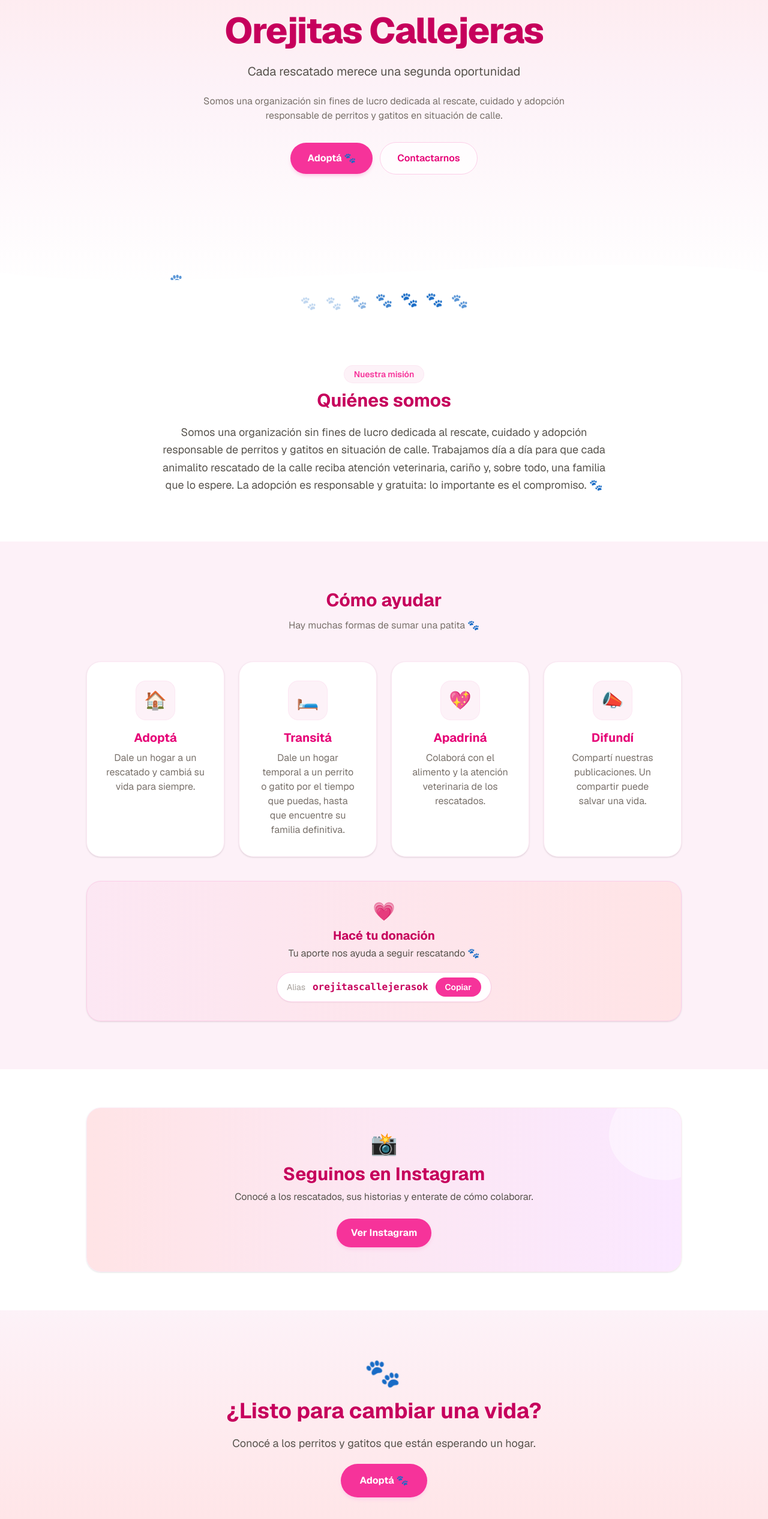
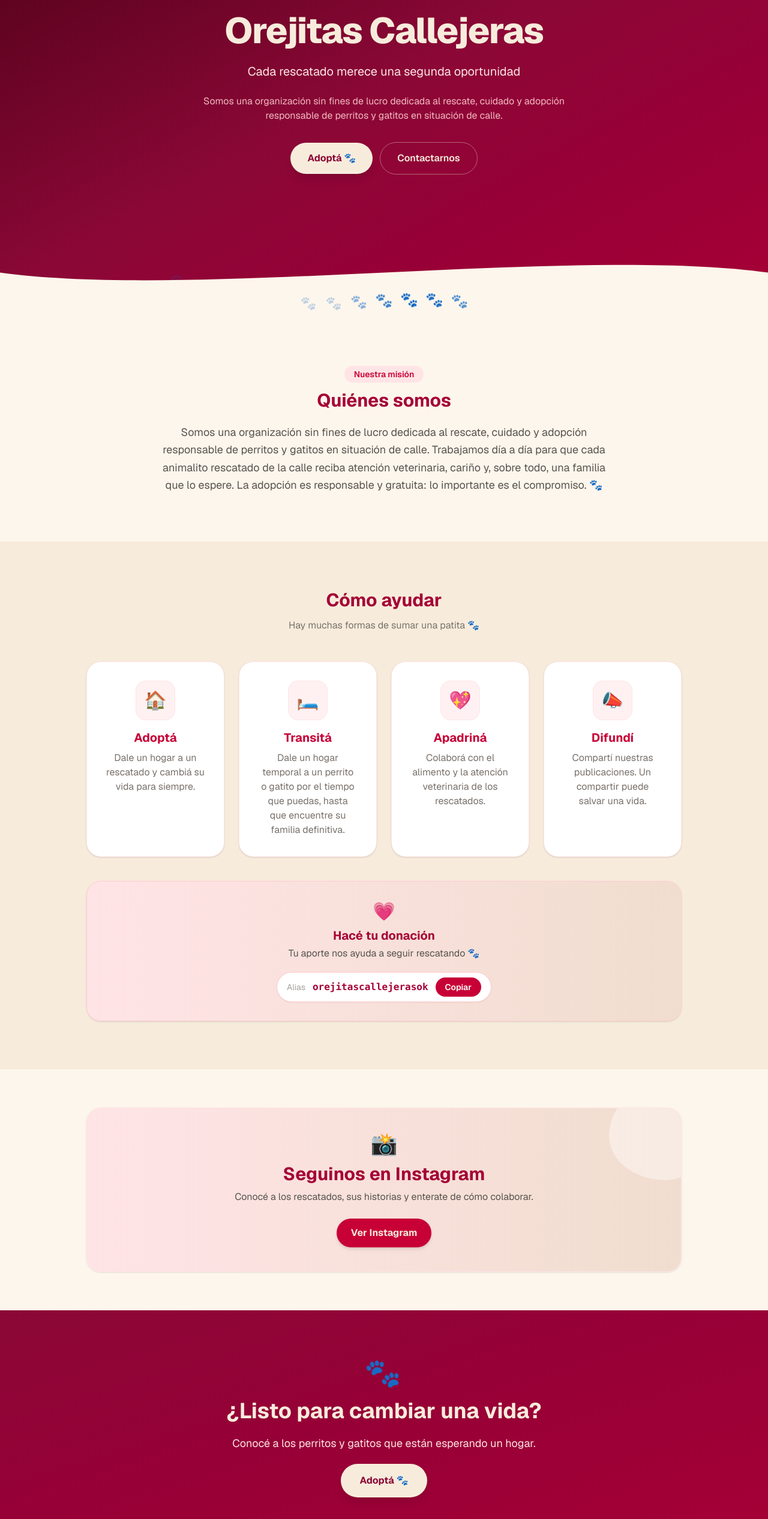
Before and after one commit to julietatumburus/orejitas-callejeras, a Next.js app: page / in a window 1280 px wide. Shown: the part 264-2797 px from the top of the page at 60% size. Built offline with nearby package versions, Linux system fonts and the light colour scheme; no server answers; the database is empty.

Commit message:
Landing tono calido: hero oscuro rosa vino con letras crema, menos fucsia
Co-Authored-By: Claude Opus 4.8 (1M context) <noreply@anthropic.com>

```diff
--- a/app/layout.tsx
+++ b/app/layout.tsx
@@ -20,7 +20,7 @@ export default function RootLayout({
 }>) {
   return (
     <html lang="es" className={`${geist.variable} h-full antialiased`}>
-      <body className="min-h-full flex flex-col bg-pink-50 text-stone-800">
+      <body className="min-h-full flex flex-col bg-[#fdf6ec] text-stone-800">
         {children}
       </body>
     </html>
--- a/app/page.tsx
+++ b/app/page.tsx
@@ -18,21 +18,21 @@ export default async function Home() {
     <>
       <Navbar />
 
-      {/* ---------- HERO (suave, rosa empolvado) ---------- */}
-      <section className="relative overflow-hidden bg-gradient-to-b from-rose-100 via-pink-50 to-white">
-        <FloatingPaws colorClass="text-rose-200/70" />
+      {/* ---------- HERO (oscuro, rosa vino + letras crema) ---------- */}
+      <section className="relative overflow-hidden bg-gradient-to-br from-rose-950 via-rose-900 to-rose-800 text-[#f7ecdc]">
+        <FloatingPaws colorClass="text-rose-200/15" />
         <div className="relative mx-auto flex max-w-5xl flex-col items-center gap-6 px-4 py-24 text-center sm:py-32">
           <span className="enter inline-block text-7xl animate-bob">🐾</span>
           <h1
-            className="enter text-4xl font-extrabold tracking-tight text-pink-700 sm:text-6xl"
+            className="enter text-4xl font-extrabold tracking-tight sm:text-6xl"
             style={{ animationDelay: "0.1s" }}
           >
             {settings.name}
           </h1>
-          <p className="enter max-w-2xl text-lg text-stone-600 sm:text-xl" style={{ animationDelay: "0.2s" }}>
+          <p className="enter max-w-2xl text-lg text-rose-100 sm:text-xl" style={{ animationDelay: "0.2s" }}>
             {settings.tagline}
           </p>
-          <p className="enter max-w-2xl text-stone-500" style={{ animationDelay: "0.3s" }}>
+          <p className="enter max-w-2xl text-rose-200/90" style={{ animationDelay: "0.3s" }}>
             {settings.description}
           </p>
           <div
@@ -41,7 +41,7 @@ export default async function Home() {
           >
             <Link
               href="/adoptar"
-              className="rounded-full bg-pink-500 px-7 py-3.5 text-base font-bold text-white shadow-md shadow-pink-200 transition hover:scale-105 hover:bg-pink-600"
+              className="rounded-full bg-[#f7ecdc] px-7 py-3.5 text-base font-bold text-rose-900 shadow-lg transition hover:scale-105 hover:bg-white"
             >
               Adoptá 🐾
             </Link>
@@ -50,7 +50,7 @@ export default async function Home() {
                 href={whatsappGeneralLink(settings.whatsapp)}
                 target="_blank"
                 rel="noopener noreferrer"
-                className="rounded-full border border-pink-200 bg-white/70 px-7 py-3.5 text-base font-semibold text-pink-600 backdrop-blur-sm transition hover:bg-white"
+                className="rounded-full border border-[#f7ecdc]/40 px-7 py-3.5 text-base font-semibold text-[#f7ecdc] transition hover:bg-white/10"
               >
                 Contactarnos
               </a>
@@ -58,16 +58,16 @@ export default async function Home() {
           </div>
         </div>
 
-        {/* Onda suave que separa el hero del contenido */}
+        {/* Onda que separa el hero del contenido crema */}
         <div className="relative">
           <svg viewBox="0 0 1440 80" className="block w-full" preserveAspectRatio="none" aria-hidden="true">
-            <path fill="#ffffff" d="M0,40 C360,90 1080,-10 1440,40 L1440,80 L0,80 Z" />
+            <path fill="#fdf6ec" d="M0,40 C360,90 1080,-10 1440,40 L1440,80 L0,80 Z" />
           </svg>
         </div>
       </section>
 
       {/* ---------- Rastro de patitas ---------- */}
-      <div className="flex justify-center gap-3 bg-white pb-2 text-2xl text-rose-300">
+      <div className="flex justify-center gap-3 bg-[#fdf6ec] pb-2 text-2xl text-rose-300">
         {Array.from({ length: 7 }).map((_, i) => (
           <span
             key={i}
@@ -80,13 +80,13 @@ export default async function Home() {
       </div>
 
       {/* ---------- Quiénes somos ---------- */}
-      <section id="nosotros" className="bg-white">
+      <section id="nosotros" className="bg-[#fdf6ec]">
         <div className="mx-auto max-w-4xl px-4 py-20 text-center">
           <Reveal>
-            <span className="mb-3 inline-block rounded-full bg-pink-50 px-4 py-1 text-sm font-semibold text-pink-500 ring-1 ring-pink-100">
+            <span className="mb-3 inline-block rounded-full bg-rose-100 px-4 py-1 text-sm font-semibold text-rose-700">
               Nuestra misión
             </span>
-            <h2 className="text-3xl font-bold text-pink-700">Quiénes somos</h2>
+            <h2 className="text-3xl font-bold text-rose-800">Quiénes somos</h2>
           </Reveal>
           <Reveal delay={150}>
             <p className="mx-auto mt-5 max-w-3xl text-lg leading-relaxed text-stone-600">
@@ -99,20 +99,20 @@ export default async function Home() {
       </section>
 
       {/* ---------- Cómo ayudar ---------- */}
-      <section id="ayudar" className="bg-pink-50/60">
+      <section id="ayudar" className="bg-[#f7ecdc]">
         <div className="mx-auto max-w-5xl px-4 py-20">
           <Reveal>
-            <h2 className="text-center text-3xl font-bold text-pink-700">Cómo ayudar</h2>
+            <h2 className="text-center text-3xl font-bold text-rose-800">Cómo ayudar</h2>
             <p className="mt-3 text-center text-stone-500">Hay muchas formas de sumar una patita 🐾</p>
           </Reveal>
           <div className="mt-12 grid gap-6 sm:grid-cols-2 lg:grid-cols-4">
             {settings.ayuda.map((item, i) => (
               <Reveal key={`${item.titulo}-${i}`} delay={i * 120}>
-                <div className="group h-full rounded-3xl border border-pink-100 bg-white p-8 text-center shadow-sm transition duration-300 hover:-translate-y-1.5 hover:shadow-lg hover:shadow-pink-100">
-                  <div className="mx-auto mb-4 flex h-16 w-16 items-center justify-center rounded-2xl bg-pink-50 text-3xl ring-1 ring-pink-100 transition group-hover:scale-110">
+                <div className="group h-full rounded-3xl border border-rose-100 bg-white p-8 text-center shadow-sm transition duration-300 hover:-translate-y-1.5 hover:shadow-lg hover:shadow-rose-100">
+                  <div className="mx-auto mb-4 flex h-16 w-16 items-center justify-center rounded-2xl bg-rose-50 text-3xl ring-1 ring-rose-100 transition group-hover:scale-110">
                     {AYUDA_ICONS[i] ?? "🐾"}
                   </div>
-                  <h3 className="text-xl font-bold text-pink-600">{item.titulo}</h3>
+                  <h3 className="text-xl font-bold text-rose-700">{item.titulo}</h3>
                   <p className="mt-2 text-stone-500">{item.texto}</p>
                 </div>
               </Reveal>
@@ -127,16 +127,16 @@ export default async function Home() {
         </div>
       </section>
 
-      {/* ---------- Instagram (suave) ---------- */}
+      {/* ---------- Instagram (cálido) ---------- */}
       {settings.instagram && (
-        <section className="bg-white">
+        <section className="bg-[#fdf6ec]">
           <div className="mx-auto max-w-5xl px-4 py-16">
             <Reveal>
-              <div className="relative overflow-hidden rounded-3xl border border-pink-100 bg-gradient-to-r from-rose-100 via-pink-100 to-fuchsia-100 p-10 text-center shadow-sm">
+              <div className="relative overflow-hidden rounded-3xl border border-rose-100 bg-gradient-to-r from-rose-100 to-[#f1ddcf] p-10 text-center shadow-sm">
                 <div className="animate-blob absolute -right-10 -top-10 h-40 w-40 bg-white/40" aria-hidden="true" />
                 <div className="relative">
                   <p className="text-4xl">📸</p>
-                  <h2 className="mt-3 text-2xl font-bold text-pink-700 sm:text-3xl">Seguinos en Instagram</h2>
+                  <h2 className="mt-3 text-2xl font-bold text-rose-800 sm:text-3xl">Seguinos en Instagram</h2>
                   <p className="mx-auto mt-2 max-w-xl text-stone-600">
                     Conocé a los rescatados, sus historias y enterate de cómo colaborar.
                   </p>
@@ -144,7 +144,7 @@ export default async function Home() {
                     href={settings.instagram}
                     target="_blank"
                     rel="noopener noreferrer"
-                    className="mt-6 inline-flex items-center gap-2 rounded-full bg-pink-500 px-6 py-3 font-bold text-white shadow-md shadow-pink-200 transition hover:scale-105 hover:bg-pink-600"
+                    className="mt-6 inline-flex items-center gap-2 rounded-full bg-rose-700 px-6 py-3 font-bold text-[#f7ecdc] shadow-md transition hover:scale-105 hover:bg-rose-800"
                   >
                     Ver Instagram
                   </a>
@@ -155,18 +155,18 @@ export default async function Home() {
         </section>
       )}
 
-      {/* ---------- CTA final (suave) ---------- */}
-      <section className="relative overflow-hidden bg-gradient-to-b from-pink-50 to-rose-100">
-        <FloatingPaws colorClass="text-rose-200/60" />
+      {/* ---------- CTA final (oscuro) ---------- */}
+      <section className="relative overflow-hidden bg-gradient-to-br from-rose-900 to-rose-800 text-[#f7ecdc]">
+        <FloatingPaws colorClass="text-rose-200/15" />
         <div className="relative mx-auto flex max-w-5xl flex-col items-center gap-5 px-4 py-20 text-center">
           <span className="text-5xl animate-wiggle">🐾</span>
-          <h2 className="text-3xl font-bold text-pink-700 sm:text-4xl">¿Listo para cambiar una vida?</h2>
-          <p className="max-w-xl text-lg text-stone-600">
+          <h2 className="text-3xl font-bold sm:text-4xl">¿Listo para cambiar una vida?</h2>
+          <p className="max-w-xl text-lg text-rose-100">
             Conocé a los perritos y gatitos que están esperando un hogar.
           </p>
           <Link
             href="/adoptar"
-            className="rounded-full bg-pink-500 px-8 py-4 text-base font-bold text-white shadow-md shadow-pink-200 transition hover:scale-105 hover:bg-pink-600"
+            className="rounded-full bg-[#f7ecdc] px-8 py-4 text-base font-bold text-rose-900 shadow-lg transition hover:scale-105 hover:bg-white"
           >
             Adoptá 🐾
           </Link>
--- a/components/DonationBanner.tsx
+++ b/components/DonationBanner.tsx
@@ -17,18 +17,18 @@ export default function DonationBanner({ alias }: { alias: string }) {
   }
 
   return (
-    <div className="mt-10 rounded-3xl border border-pink-200 bg-gradient-to-r from-pink-100 to-rose-100 p-8 text-center shadow-sm">
+    <div className="mt-10 rounded-3xl border border-rose-200 bg-gradient-to-r from-rose-100 to-[#f1ddcf] p-8 text-center shadow-sm">
       <p className="text-3xl">💗</p>
-      <h3 className="mt-2 text-xl font-bold text-pink-700">Hacé tu donación</h3>
+      <h3 className="mt-2 text-xl font-bold text-rose-800">Hacé tu donación</h3>
       <p className="mt-1 text-stone-600">Tu aporte nos ayuda a seguir rescatando 🐾</p>
 
-      <div className="mt-5 inline-flex flex-wrap items-center justify-center gap-3 rounded-full bg-white px-4 py-2 shadow-sm ring-1 ring-pink-200">
+      <div className="mt-5 inline-flex flex-wrap items-center justify-center gap-3 rounded-full bg-white px-4 py-2 shadow-sm ring-1 ring-rose-200">
         <span className="text-sm text-stone-400">Alias</span>
-        <span className="font-mono text-base font-semibold text-pink-700">{alias}</span>
+        <span className="font-mono text-base font-semibold text-rose-800">{alias}</span>
         <button
           type="button"
           onClick={copy}
-          className="rounded-full bg-pink-500 px-4 py-1.5 text-sm font-semibold text-white transition hover:bg-pink-600"
+          className="rounded-full bg-rose-700 px-4 py-1.5 text-sm font-semibold text-white transition hover:bg-rose-800"
         >
           {copied ? "¡Copiado! ✓" : "Copiar"}
         </button>
--- a/components/Footer.tsx
+++ b/components/Footer.tsx
@@ -10,9 +10,9 @@ export default async function Footer() {
   const settings = await getSettings();
 
   return (
-    <footer className="mt-auto border-t border-pink-200 bg-gradient-to-b from-pink-50 to-pink-100/70">
+    <footer className="mt-auto border-t border-rose-200 bg-gradient-to-b from-[#fdf6ec] to-[#f1ddcf]/70">
       <div className="mx-auto flex max-w-5xl flex-col items-center gap-6 px-4 py-12 text-center">
-        <p className="flex items-center gap-2 text-lg font-bold text-pink-700">
+        <p className="flex items-center gap-2 text-lg font-bold text-rose-800">
           <span className="text-2xl">🐾</span> {settings.name}
         </p>
 
@@ -101,7 +101,7 @@ export default async function Footer() {
           )}
         </div>
 
-        <div className="mt-2 h-px w-24 bg-pink-200" />
+        <div className="mt-2 h-px w-24 bg-rose-200" />
         <p className="text-xs text-stone-400">
           © {new Date().getFullYear()} {settings.name} · Organización sin fines de lucro 🐾
         </p>
```
Also changed, not shown: components/Navbar.tsx (+5 -5 lines).
